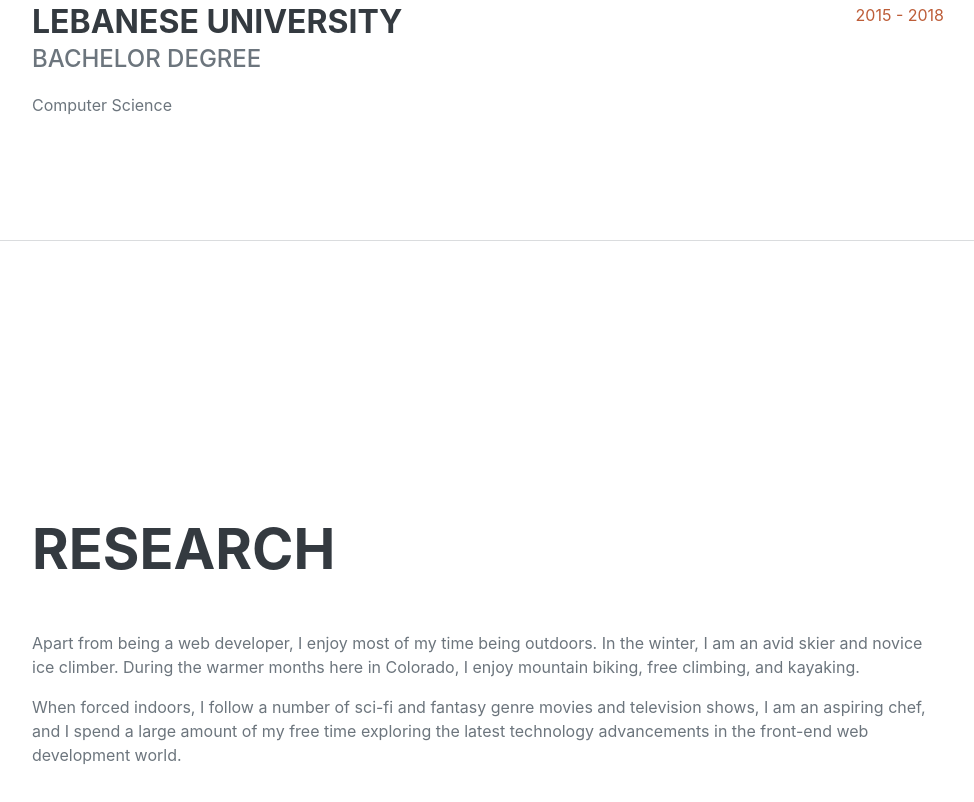
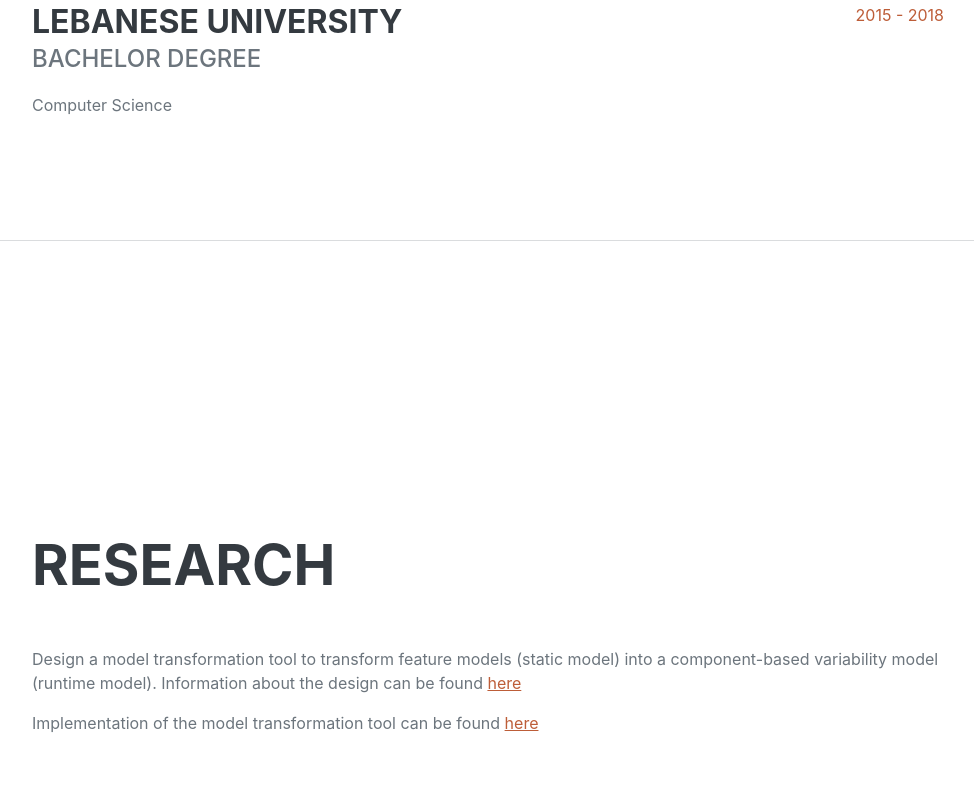
Before and after one commit to salmanfarhat1/salman-farhat, a website: page index.html in a window 1280 px wide. Shown: the part 2737-3539 px from the top of the page, without its empty margins (288-1262 px from the left). Drawn offline with nearby package versions, Linux system fonts and the light colour scheme; a web font is replaced by a local one.

Commit message:
Add files via upload

```diff
--- a/index.html
+++ b/index.html
@@ -201,8 +201,11 @@
             <section class="resume-section" id="research">
                 <div class="resume-section-content">
                     <h2 class="mb-5">Research</h2>
-                    <p>Apart from being a web developer, I enjoy most of my time being outdoors. In the winter, I am an avid skier and novice ice climber. During the warmer months here in Colorado, I enjoy mountain biking, free climbing, and kayaking.</p>
-                    <p class="mb-0">When forced indoors, I follow a number of sci-fi and fantasy genre movies and television shows, I am an aspiring chef, and I spend a large amount of my free time exploring the latest technology advancements in the front-end web development world.</p>
+                    <p>Design a model transformation tool to transform feature models (static model) into a component-based variability model (runtime model).
+                       Information about the design can be found <a href="https://github.com/salmanfarhat1/Design-of-the-model-transformation-tool/blob/main/main.pdf" target="_blank">here</a>
+                     </p>
+                     <p>Implementation of the model transformation tool can be found <a href="https://zenodo.org/record/5680389#.Ye_mqS1Q2jg" target="_blank">here</a>
+                      </p>
                 </div>
             </section>
             <hr class="m-0" />
```
